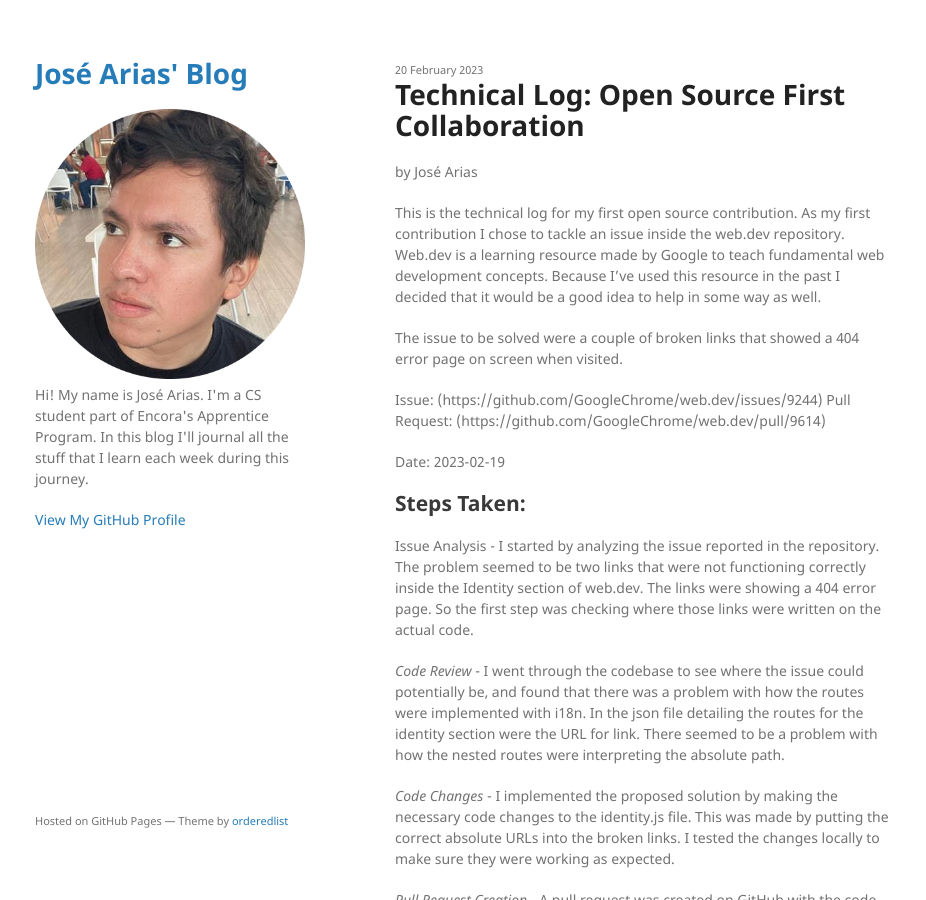
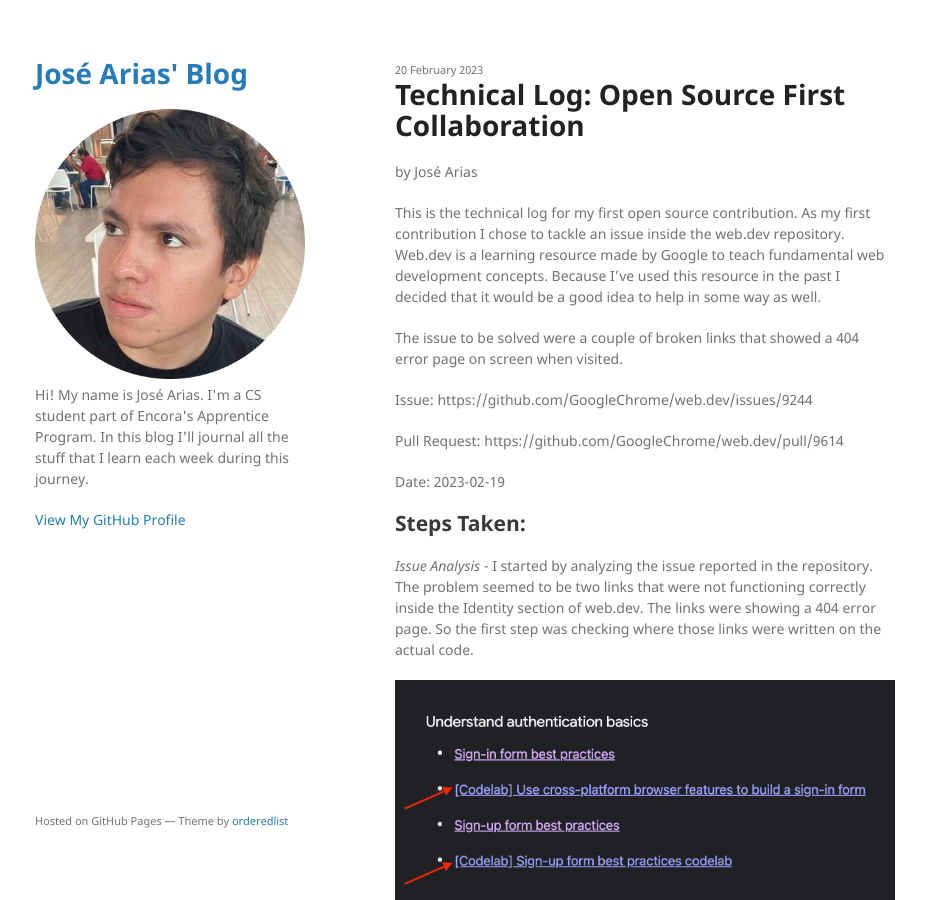
Before and after one commit to joseearias/joseearias.github.io, a Jekyll site: the page built from _posts/2023-02-20-first-contrib-tech-log.markdown, in a window 1280 px wide and 900 px high. Shown: the whole window, without its empty margins (175-1101 px from the left). Built offline with Jekyll 4.4.1, drawn with Linux system fonts in a browser that asks for light colours; part of the change alters nothing that is shown.

Commit message:
Update 2023-02-20-first-contrib-tech-log.markdown

```diff
--- a/_posts/2023-02-20-first-contrib-tech-log.markdown
+++ b/_posts/2023-02-20-first-contrib-tech-log.markdown
@@ -9,18 +9,23 @@ This is the technical log for my first open source contribution. As my first con
 
 The issue to be solved were a couple of broken links that showed a 404 error page on screen when visited.
 
-Issue: (https://github.com/GoogleChrome/web.dev/issues/9244)
-Pull Request: (https://github.com/GoogleChrome/web.dev/pull/9614)
+Issue: https://github.com/GoogleChrome/web.dev/issues/9244
+
+Pull Request: https://github.com/GoogleChrome/web.dev/pull/9614
 
 Date: 2023-02-19
 
 ## Steps Taken:
 
-Issue Analysis - I started by analyzing the issue reported in the repository. The problem seemed to be two links that were not functioning correctly inside the Identity section of web.dev. The links were showing a 404 error page. So the first step was checking where those links were written on the actual code.
+*Issue Analysis* - I started by analyzing the issue reported in the repository. The problem seemed to be two links that were not functioning correctly inside the Identity section of web.dev. The links were showing a 404 error page. So the first step was checking where those links were written on the actual code.
+
+![Broken links](/assets/img/fc-twolinks.png)
 
 *Code Review* - I went through the codebase to see where the issue could potentially be, and found that there was a problem with how the routes were implemented with i18n. In the json file detailing the routes for the identity section were the URL for link. There seemed to be a problem with how the nested routes were interpreting the absolute path.
 
 *Code Changes* - I implemented the proposed solution by making the necessary code changes to the identity.js file. This was made by putting the correct absolute URLs into the broken links. I tested the changes locally to make sure they were working as expected.
+
+![Code](/assets/img/fc-code.png)
 
 *Pull Request Creation* - A pull request was created on GitHub with the code changes that I made. I included a detailed description of the changes made.
 
```
